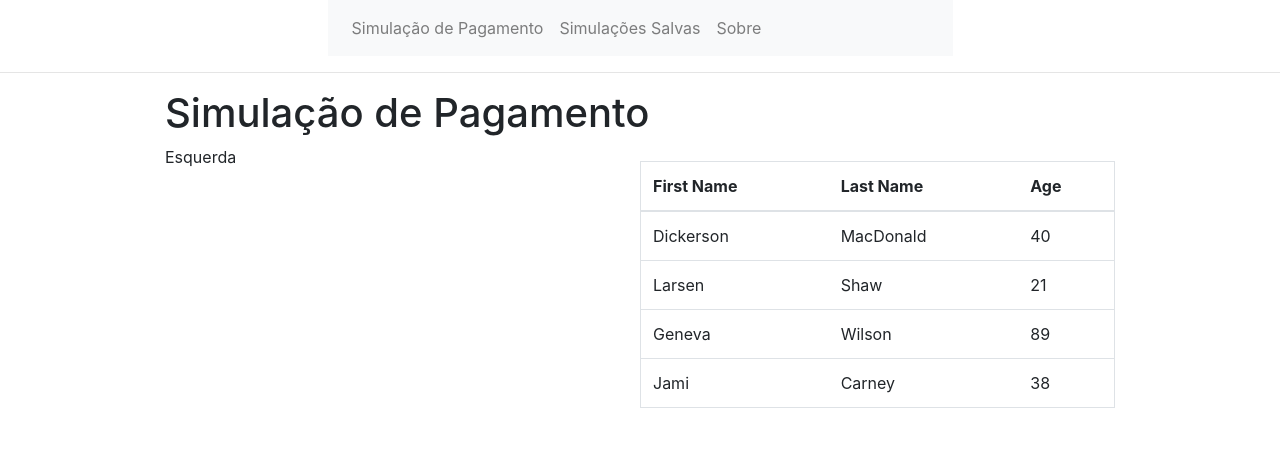
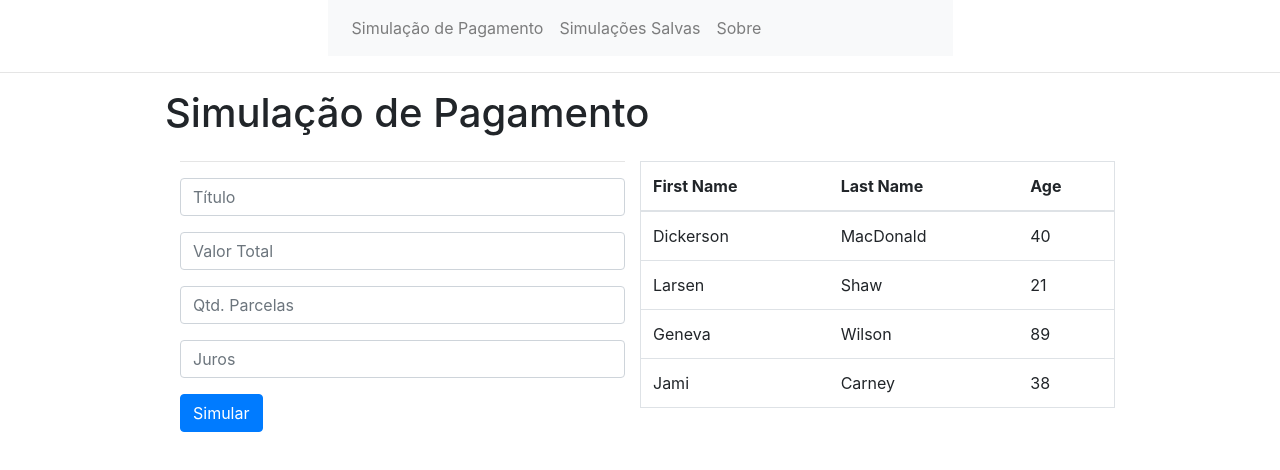
Before and after one commit to CristianoDevNet/PaymentSimulator, a Vue app in the folder simulator_front_end/: page / in a window 1280 px wide. Shown: the top 470 px of the page. Built offline with nearby package versions, Linux system fonts and the light colour scheme; what vue-resource would draw is missing.

Commit message:
Inicio dos ajustes no vue

```diff
--- a/simulator_front_end/src/components/PaymentSimulation.vue
+++ b/simulator_front_end/src/components/PaymentSimulation.vue
@@ -10,7 +10,26 @@
 
     <b-row class="justify-content-md-center">
       <b-col col lg="5">
-        <b-row>Esquerda</b-row>
+        <b-row>
+          <b-container>
+            <hr>
+            <p>
+              <input type="text" placeholder="Título" class="form-control" v-model="titulo">
+            </p>
+            <p>
+              <input type="text" placeholder="Valor Total" class="form-control" v-model="valor_total">
+            </p>
+            <p>
+              <input type="text" placeholder="Qtd. Parcelas" class="form-control" v-model="qtd_parcelas">
+            </p>
+            <p>
+              <input type="text" placeholder="Juros" class="form-control" v-model="juros">
+            </p>
+            <p>
+              <button @click="simular()" class="btn btn-primary">Simular</button>
+            </p>
+          </b-container>
+        </b-row>
       </b-col>
       <b-col col lg="5">
         <b-row>
@@ -52,7 +71,6 @@
               <!---->
             </tbody>
           </table>
-
         </b-row>
       </b-col>
     </b-row>
@@ -61,7 +79,30 @@
 
 <script>
 export default {
-  name: "PaymentSimulation"
+  data() {
+    return {
+      titulo: "",
+      valor_total: null,
+      qtd_parcelas: null,
+      juros: null,
+      parcelasSimuladas: []
+    }
+  },
+  methods: {
+    simular() {
+
+      let _simul = {
+
+      };
+
+      this.$http
+        .post("http://localhost:5000/", _simul)
+        .then(async simulacao => {
+          this.parcelasSimuladas.push(await simulacao.json());
+
+        });
+    }
+  }
 };
 </script>
 
```
